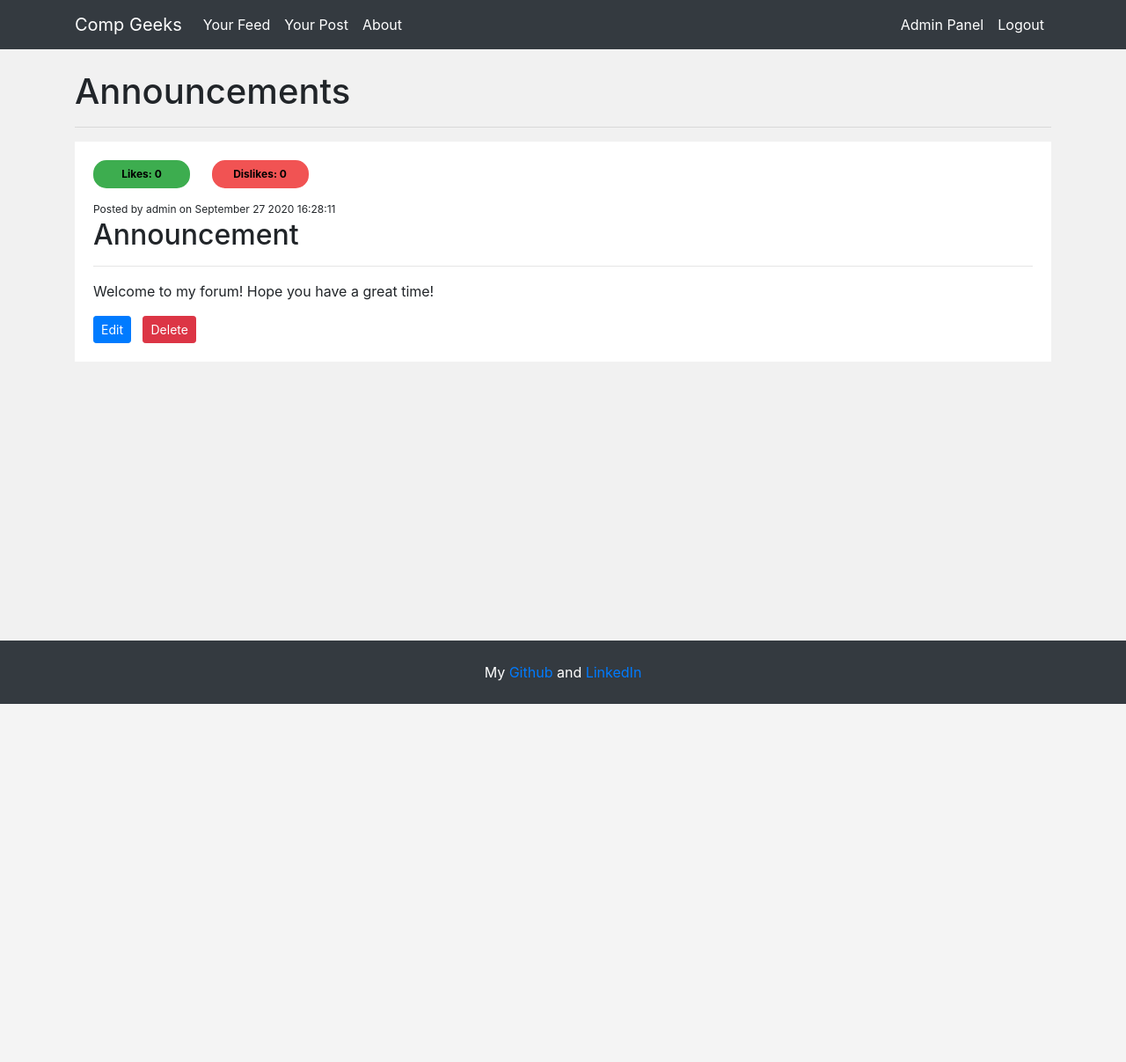
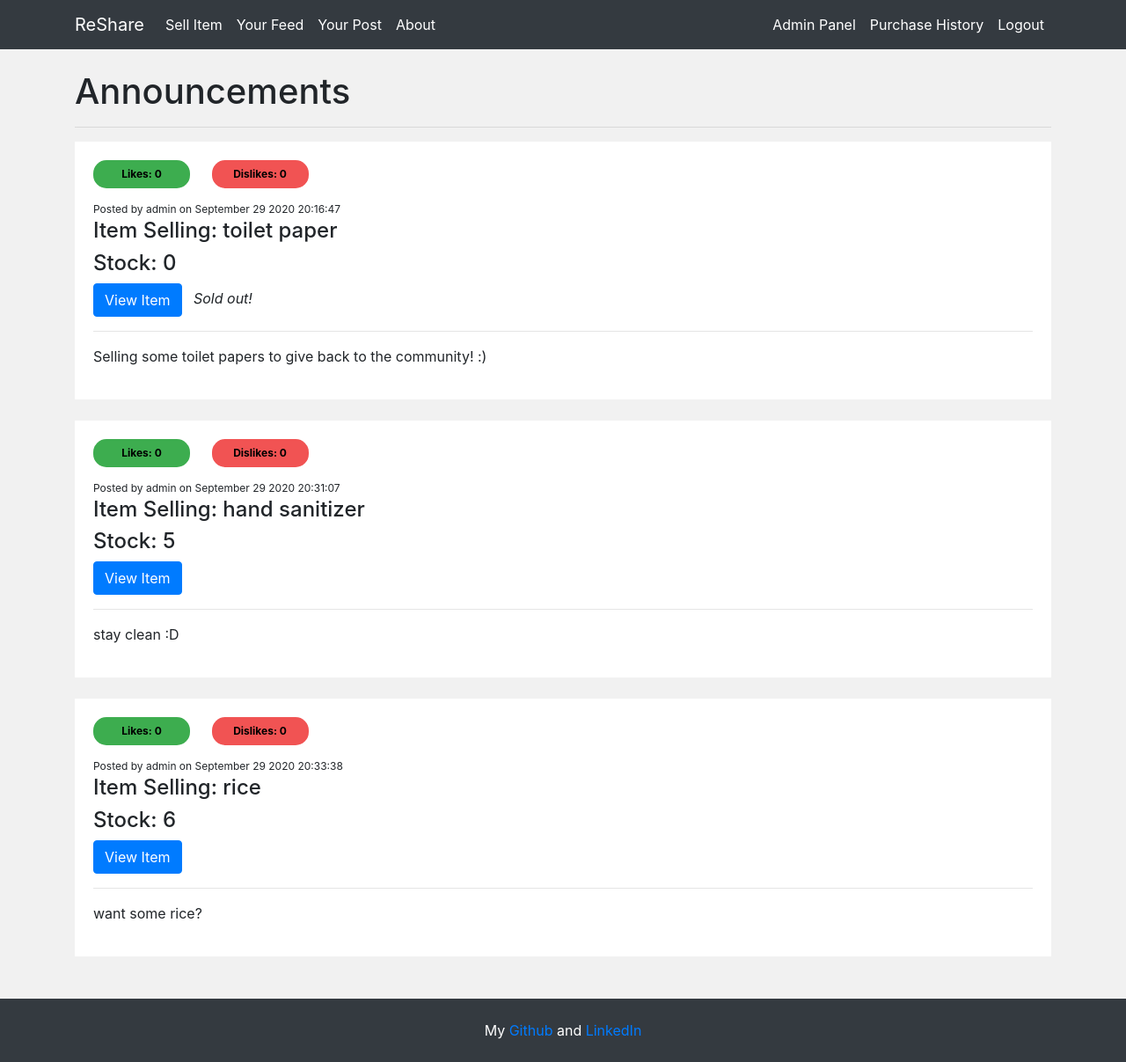
Before and after one commit to gtangelo/reshare, a Flask app: page / in a window 1280 px wide. Shown: the whole page at 88% size. Before the commit the page ends 800 px from the top, so only its background shows below. Run offline with Flask 2, Linux system fonts and the light colour scheme; a user stored in the database is signed in; data comes from the database, SQL or seed files in the repository; data that the repository does not hold is empty; some libraries are stand-ins or nearby versions.

Commit message:
change project idea

```diff
--- a/app/routes.py
+++ b/app/routes.py
@@ -1,6 +1,6 @@
 from flask import render_template, request, redirect, url_for, flash, request, jsonify
 from app import app, db, bcrypt
-from app.models import PostData, CommentData, UserData, VoteData
+from app.models import PostData, CommentData, UserData, VoteData, PurchaseHistory
 from app.forms import LoginUser, RegisterUser, CreatePost, CreateComment
 from flask_login import login_user, login_required, logout_user, current_user
 
@@ -12,22 +12,12 @@ def index():
     return render_template("index.html", feed=feed_posts)
 
 # Shows home page for user
-@app.route('/home', methods=['GET', 'POST'])
+@app.route('/home')
 @login_required
 def home():
-    form = CreatePost()
-    # Get all data from the form, process it and send it to the db
-    if form.validate_on_submit():
-        new_post = PostData(title=form.title.data,
-                            content=form.content.data,
-                            author = current_user.username)
-        db.session.add(new_post)
-        db.session.commit()
-        return redirect(url_for('home'))
-    else:
-        # Get post from db and order it by most voted posts in descending order
-        feed_posts = PostData.query.order_by(PostData.likes.desc()).all()
-        return render_template("home.html", form=form, feed=feed_posts)
+    # Get post from db and order it by most voted posts in descending order
+    feed_posts = PostData.query.filter(PostData.author != current_user.username).order_by(PostData.likes.desc()).all()
+    return render_template("home.html", feed=feed_posts)
 
 # Shows all user own post on page
 @app.route('/user/post')
@@ -137,6 +127,51 @@ def logout():
 #     img = url_for('static', filename='default.jpg')
 #     return render_template("settings.html", img = img)
 
+@app.route('/buy/<int:id>', methods=['GET', 'POST'])
+@login_required
+def buy(id):
+    post = PostData.query.get(id)
+    if request.method == 'POST':
+        if post.stock != 0:
+            # Deduct current stock
+            post.stock -= 1
+            # Add item to purchase history
+            purchase = PurchaseHistory(purchase_item=post.item, purchase_user_id=current_user.id, seller=post.author)
+            db.session.add(purchase)
+            db.session.commit()
+            flash(f'Item successfully bought', 'success')
+            return redirect(url_for('index'))
+        else:
+            flash(f'Not enough stock', 'danger')
+            return redirect(url_for('index'))
+    else:
+        return render_template('buy.html', post=post)
+
+@app.route('/sell', methods=['GET', 'POST'])
+@login_required
+def sell():
+    form = CreatePost()
+    # Get all data from the form, process it and send it to the db
+    if form.validate_on_submit():
+        new_post = PostData(item=form.item.data,
+                            stock=form.stock.data,
+                            content=form.content.data,
+                            author = current_user.username)
+        db.session.add(new_post)
+        db.session.commit()
+        return redirect(url_for('home'))
+    else:
+        # Get post from db and order it by most voted posts in descending order
+        feed_posts = PostData.query.order_by(PostData.likes.desc()).all()
+        return render_template("sell.html", form=form, feed=feed_posts)
+
+
+@app.route('/purchase_history')
+@login_required
+def purchase_history():
+    history = PurchaseHistory.query.filter_by(purchase_user_id=current_user.id).order_by(PurchaseHistory.purchase_date.desc()).all()
+    return render_template('history.html', history=history)
+
 @app.route('/about')
 def about():
     return render_template("about.html")
--- a/app/tempCodeRunnerFile.py
+++ /dev/null
@@ -1 +0,0 @@
-user_posts
--- a/app/templates/base.html
+++ b/app/templates/base.html
@@ -23,9 +23,12 @@
         <div class="collapse navbar-collapse" id="navbarsExample07">
           <ul class="navbar-nav mr-auto">
             <a class="navbar-brand" href="{{url_for('index')}}"
-              >Comp Geeks <span class="sr-only"></span
+              >ReShare <span class="sr-only"></span
             ></a>
             {% if current_user.is_authenticated%}
+            <a class="nav-link active" href="{{url_for('sell')}}"
+              >Sell Item <span class="sr-only"></span
+            ></a>
             <a class="nav-link active" href="{{url_for('home')}}"
               >Your Feed <span class="sr-only"></span
             ></a>
@@ -45,6 +48,9 @@
             ></a>
             {%endif%}
             {% if current_user.is_authenticated%}
+            <a class="nav-link active" href="{{url_for('purchase_history')}}"
+              >Purchase History <span class="sr-only"></span
+            ></a>
             <a class="nav-link active" href="{{url_for('logout')}}"
               >Logout <span class="sr-only"></span
             ></a>
--- a/app/templates/display_post.html
+++ b/app/templates/display_post.html
@@ -1,5 +1,5 @@
 {% extends 'base.html' %} {% block head %}
-<title>Comp Geeks - {{post.title}}</title>
+<title>Comp Geeks - {{post.item}}</title>
 {% endblock %} {% block body %} {%if current_user.is_authenticated%}
 <a class="btn btn-primary btn-sm" href="{{url_for('home')}}">Go to Feed</a>
 {%endif%}
@@ -9,7 +9,7 @@
 <div class="post-container">
   <small>Posted by {{post.author}} on </small>
   <small class="publish-date">{{post.date}}</small>
-  <h1>{{post.title}}</h1>
+  <h1>Selling: {{post.item}} @ {{post.stock}} stock</h1>
   <hr />
   <p style="white-space: pre-wrap">{{post.content}}</p>
 </div>
@@ -53,7 +53,7 @@
   </form>
   {%else%}
   <a href="{{url_for('register')}}" class="btn btn-primary">
-    Sign in to comment
+    Sign up to add a review
   </a>
   {%endif%}
 </div>
--- a/app/templates/index.html
+++ b/app/templates/index.html
@@ -1,49 +1,58 @@
-{% extends 'base.html' %} {% block head %}
+{% extends 'base.html' %}
+
+{% block head %}
   <title>Repost</title>
-{% endblock %} {% block body %}
+{% endblock %}
+
+{% block body %}
   <h1>Announcements</h1>
   <hr />
 
-{%if feed%} {% for post in feed%}
+  {% if feed %}
+    {% for post in feed %}
       <div id="{{post.id}}" class="post-container">
-  {%if current_user.is_authenticated%}
+
+        {% if current_user.is_authenticated %}
         <div class="like-bar">
-    {%else%}
+        {% else %}
         <div class="like-bar-view">
-      {%endif%}
+        {% endif %}
           <button class="upvote">Likes: {{post.likes}}</button>
           <button class="devote">Dislikes: {{post.dislikes}}</button>
         </div>
-    <div
-      id="{{post.id}}"
-      style="cursor: pointer"
-      onclick="window.location='{{url_for('display_post', id=post.id)}}';"
-    >
+
+        <div id="{{post.id}}">
           <small>Posted by {{post.author}} on </small>
           <small class="publish-date">{{post.date}}</small>
-      <h2>{{post.title}}</h2>
+          <h4>Item Selling: {{post.item}}</h4>
+          <h4>Stock: {{post.stock}}</h4>
+          <a class="btn btn-primary" href="{{url_for('display_post', id=post.id)}}">
+            View Item
+          </a>
+          &nbsp
+          {% if post.stock == 0 %}
+            <i>Sold out!</i>
+          {% else %}
+            {% if current_user.is_authenticated and post.author != current_user.username %}
+              <a class="btn btn-primary" href="{{url_for('buy', id=post.id)}}">
+                Buy Item
+              </a>
+            {% elif not current_user.is_authenticated%}
+              <a class="btn btn-primary" href="{{url_for('register')}}">
+                Sign up to buy item
+              </a>
+            {% endif %}
+          {% endif %}
+
           <hr />
           <p style="white-space: pre-wrap">{{post.content}}</p>
-      {% if current_user.username == post.author or current_user.username ==
-      "admin"%}
-      <a
-        href="{{url_for('edit_post', id=post.id)}}"
-        class="btn btn-primary btn-sm"
-        >Edit</a
-      >
-      &nbsp
-      <a
-        href="{{url_for('delete_post', id=post.id)}}"
-        class="btn btn-danger btn-sm"
-        >Delete</a
-      >
-      {%endif%}
+
         </div>
       </div>
-  <br />
-  {%endfor%} {%else%}
+      <br/>
+    {% endfor %}
+  {% else %}
     <i> No posts in feed</i>
     <br />
-  <br />
-  {%endif%} {% endblock %}
-</div>
+  {% endif %}
+{% endblock %}
--- a/app/templates/posts.html
+++ b/app/templates/posts.html
@@ -22,7 +22,7 @@
     >
       <small>Posted by {{post.author}} on </small>
       <small class="publish-date">{{post.date}}</small>
-      <h3>{{post.title}}</h3>
+      <h3>{{post.item}} @ {{post.stock}}</h3>
       <hr />
       <p style="white-space: pre-wrap">{{post.content}}</p>
       {% if current_user.username == post.author or current_user.username ==
--- a/setup_db.py
+++ b/setup_db.py
@@ -8,11 +8,11 @@ db.create_all()
 
 # Create admin user
 hash_password = bcrypt.generate_password_hash("admin").decode('utf-8')
-new_user = UserData(username="admin", password=hash_password)
+new_user = UserData(username="admin", password=hash_password, history="toilet paper")
 db.session.add(new_user)
 
 # Create first post
-post_content = "Welcome to my forum! Hope you have a great time!"
-new_post = PostData(title="Announcement", content=post_content, author="admin")
+post_content = "Selling some toilet papers to give back to the community! :)"
+new_post = PostData(content=post_content, author="admin", item="toilet paper", stock=3)
 db.session.add(new_post)
 db.session.commit()
```
Also changed, not shown: app/forms.py (+5 -4 lines), app/models.py (+14 -4 lines), app/templates/about.html (+26 -8 lines), app/templates/buy.html (added, +16 -0 lines), app/templates/history.html (added, +23 -0 lines), app/templates/home.html (+3 -24 lines), app/templates/sell.html (added, +50 -0 lines), README.md, app/db.sqlite3. Lines whose indentation alone changed are shown as unchanged.
